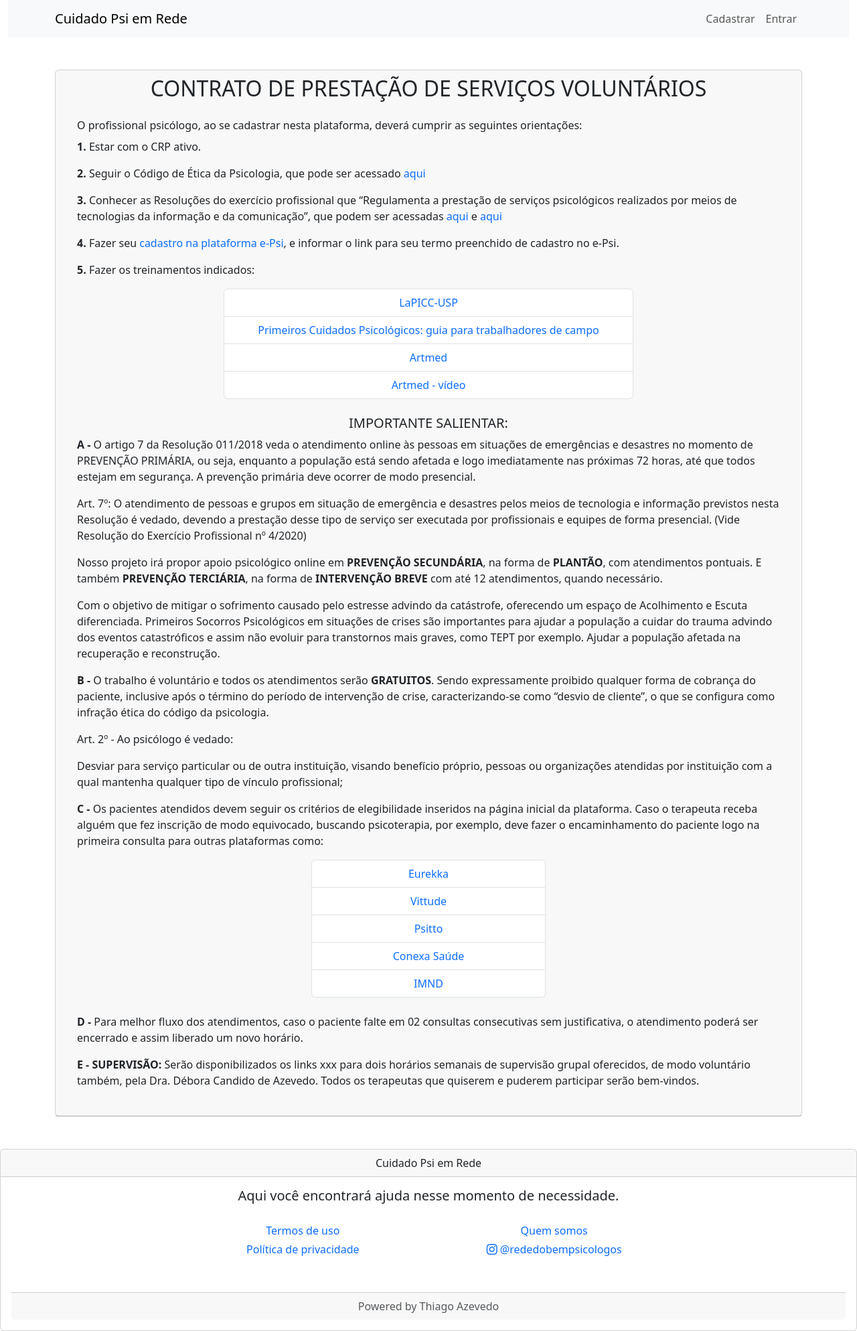
After one commit to thiagoarvore/voluntary, a Django app: page /contract/ in a window 1280 px wide. The commit adds this page. Shown: the whole page at 67% size. Run offline with Django 5.2, Linux system fonts and the light colour scheme; some libraries are stand-ins or nearby versions.

Commit message:
therapist voluntary services contract

```diff
--- a/app/urls.py
+++ b/app/urls.py
@@ -22,10 +22,13 @@ from django.shortcuts import render
 def index(request):
     return render(request, 'landingpage.html', {})
 
+def contract(request):
+    return render(request, 'therapist/contract.html', {})
 
 urlpatterns = [
     path('admin/', admin.site.urls),
     path('', index, name='landing_page'),
+    path('contract/', contract, name='contract_page'),
     path('', include('accounts.urls')),
     path('', include('calendars.urls')),
     path('', include('treatments.urls')),
--- a/services/mail.py
+++ b/services/mail.py
@@ -14,7 +14,7 @@ class Mail:
         patient_email = data['patient_email']
         send_mail(
             subject='Você tem uma nova consulta marcada!',
-            message=f'Você agendou uma consulta com {therapist}: {schedule}. Agora você pode entrar em contato pelo whatsapp: {therapist_whatsapp} e combinar como vocês conversarão.',
+            message=f'Você agendou uma consulta com {therapist}: {schedule}. Agora você pode entrar em contato pelo whatsapp: {therapist_whatsapp} e combinar como vocês conversarão. Lembre-se de mandar uma mensagem com antecedência, se possível, se apresentando.',
             from_email=self.__from_mail,
             recipient_list=[patient_email]
         )
--- a/templates/about_us.html
+++ b/templates/about_us.html
@@ -1,5 +1,6 @@
 {% extends "base.html" %}
 {% block content %}
+{% load static %}
 {% if user.profile.crp %}
     {% include "therapist/partials/navbar.html" %}
 {% elif user.profile.age %}
@@ -34,7 +35,10 @@
     <div class="card mb-3 text-dark bg-light border-light mx-auto col-8">
         <div class="card-body row">
             <div class="col-md-9 order-md-1 order-2">
-                <p> Simone é..  Candido de Azevedo, Doutora em Pediatria e Ciências aplicadas à Pediatria pela Universidade Federal de São Paulo (UNIFESP), Psicóloga Clínica e Mestre e</p>
+                <p> Simone Silvestrini Hallak, Psicóloga Clínica com Formação em Terapia Cognitiva Comportamental em Adulto,
+                    Criança e Adolescente , Orientadora Vocacional e Administradora de Empresa.  20 anos de experiência na área de Gestão de
+                    Pessoas  em empresas Globais atuando nas áreas de Diversidade , Inclusão e  Recursos Humanos.
+                    Nos últimos 6 anos atuando como psicóloga clínica com adolescentes, adultos e Orientadora Vocacional.</p>
             </div>
             <div class="col-md-3 order-md-2 order-1">
                 <p>foto2</p>
--- a/templates/base.html
+++ b/templates/base.html
@@ -4,7 +4,7 @@
   {% load static %}
   <meta charset="UTF-8">
   <meta name="viewport" content="width=device-width, initial-scale=1.0">
-  <title>Rede do Bem - Atendimento Psicológico Voluntário</title>
+  <title>Cuidado Psi em Rede - Atendimento Psicológico Voluntário</title>
   <link href="https://cdn.jsdelivr.net/npm/bootstrap@5.3.0-alpha1/dist/css/bootstrap.min.css" rel="stylesheet">
   <script src="https://cdn.jsdelivr.net/npm/bootstrap@5.3.0-alpha1/dist/js/bootstrap.bundle.min.js"></script>
   <link rel="stylesheet" href="https://cdn.jsdelivr.net/npm/bootstrap-icons@1.11.3/font/bootstrap-icons.min.css">
--- a/templates/firstlogin.html
+++ b/templates/firstlogin.html
@@ -2,7 +2,7 @@
 {% block content %}
     <nav class="navbar navbar-expand-lg navbar-light bg-light">
         <div class="container">
-            <a class="navbar-brand" href="#">Rede do Bem</a>
+            <a class="navbar-brand" href="#">Cuidado Psi em Rede</a>
         </div>
     </nav>
     <div class="text-center m-2 flex">
--- a/templates/partials/footer.html
+++ b/templates/partials/footer.html
@@ -1,23 +1,23 @@
 <div class="card text-center">
     <div class="card-header">
-      Rede do Bem
+      Cuidado Psi em Rede
     </div>
     <div class="card-body text-center">
       <div class="col-7 mx-auto">
         <h5 class="card-title mb-4">Aqui você encontrará ajuda nesse momento de necessidade.</h5>
         <div class="d-block d-md-none mb-5">
           <div class="m-1">
-            <a href="{% url 'usage_agreement' %}">Termos de uso</a>
+            <a class="text-decoration-none" href="{% url 'usage_agreement' %}">Termos de uso</a>
           </div>
           <div class="m-1">
-            <a href="{% url 'privacy_policy' %}">Política de privacidade</a>
+            <a class="text-decoration-none" href="{% url 'privacy_policy' %}">Política de privacidade</a>
           </div>
           <div class="m-1">
-            <a href="{% url 'about_us' %}">Quem somos</a>
+            <a class="text-decoration-none" href="{% url 'about_us' %}">Quem somos</a>
           </div>
           <div class="m-1">
-            <a href="https://www.instagram.com/rededobempsicologos/"><i class="bi bi-instagram"></i></a>
-            <a href="https://www.instagram.com/rededobempsicologos/">@rededobempsicologos</a>
+            <a class="text-decoration-none" href="https://www.instagram.com/rededobempsicologos/"><i class="bi bi-instagram"></i></a>
+            <a class="text-decoration-none" href="https://www.instagram.com/rededobempsicologos/">@rededobempsicologos</a>
           </div>
         </div>
 
--- a/templates/partials/navbar.html
+++ b/templates/partials/navbar.html
@@ -1,6 +1,6 @@
 <nav class="navbar navbar-expand-lg navbar-light bg-light">
   <div class="container">
-    <a class="navbar-brand" href="{% url 'landing_page' %}">Rede do Bem</a>
+    <a class="navbar-brand" href="{% url 'landing_page' %}">Cuidado Psi em Rede</a>
     <button class="navbar-toggler" type="button" data-bs-toggle="collapse" data-bs-target="#navbarNav" aria-controls="navbarNav" aria-expanded="false" aria-label="Toggle navigation">
       <span class="navbar-toggler-icon"></span>
     </button>
--- a/templates/patient/partials/navbar.html
+++ b/templates/patient/partials/navbar.html
@@ -1,6 +1,6 @@
 <nav class="navbar navbar-expand-lg navbar-light bg-light">
     <div class="container">
-      <a class="navbar-brand" href="{% url 'home' %}">Rede do Bem</a>
+      <a class="navbar-brand" href="{% url 'home' %}">Cuidado Psi em Rede</a>
       <button class="navbar-toggler" type="button" data-bs-toggle="collapse" data-bs-target="#navbarNav" aria-controls="navbarNav" aria-expanded="false" aria-label="Toggle navigation">
         <span class="navbar-toggler-icon"></span>
       </button>
--- a/templates/privacy_policy.html
+++ b/templates/privacy_policy.html
@@ -76,7 +76,7 @@
 
                 <h5>8. Contato</h5>
                 <p><strong>8.1.</strong> Se você tiver dúvidas sobre esta Política de Privacidade
-                    ou sobre as práticas de privacidade da Empresa, entre em contato conosco pelo e-mail noreply.rededobem@gmail.com.</p>
+                    ou sobre as práticas de privacidade da Empresa, entre em contato conosco pelo e-mail cuidadopsiemrede@gmail.com.</p>
 
                 <p>Ao utilizar o software, você concorda com a coleta, uso e compartilhamento de suas informações
                     pessoais conforme descrito nesta Política de Privacidade e no Termo de Uso. Se você não concordar com
--- /dev/null
+++ b/templates/therapist/contract.html
@@ -0,0 +1,98 @@
+{% extends "base.html" %}
+{% block content %}
+{% if user.is_authenticated %}
+    {% if user.profile.crp %}
+        {% include "therapist/partials/navbar.html" %}
+    {% elif user.profile.age %}
+        {% include "patient/partials/navbar.html" %}
+    {% endif %}
+{% else %}
+    {% include "partials/navbar.html" %}
+{% endif %}
+<div class="container mx-auto m-5">
+    <div class="card">
+        <div class="card-header">
+            <div class="text-center">
+                <h2>CONTRATO DE PRESTAÇÃO DE SERVIÇOS VOLUNTÁRIOS</h2>
+            </div>
+            <div class="card-body">
+
+</h5 class="m-1 text-center">O profissional psicólogo, ao se cadastrar nesta plataforma, deverá cumprir as seguintes orientações:</h5>
+<div class="my-2">
+    <p><strong>1. </strong>Estar com o CRP ativo.</p>
+</div>
+<div class="my-2">
+    <p><strong>2. </strong>Seguir o Código de Ética da Psicologia, que pode ser acessado <a class="text-decoration-none" href="https://www.crpsp.org/pagina/view/49/codigo-de-etica">aqui</a></p>
+</div>
+
+
+<p><strong>3. </strong>Conhecer as Resoluções do exercício profissional que “Regulamenta a prestação de serviços psicológicos realizados por meios de
+    tecnologias da informação e da comunicação”, que podem ser acessadas
+    <a class="text-decoration-none" href="https://atosoficiais.com.br/cfp/resolucao-do-exercicio-profissional-n-11-2018-regulamenta-a-prestacao-de-servicos-psicologicos-realizados-por-meios-de-tecnologias-da-informacao-e-da-comunicacao-e-revoga-a-resolucao-cfp-no-11-2012?origin=instituicao&q=011/2018">aqui</a>
+    e <a class="text-decoration-none" href="https://atosoficiais.com.br/cfp/resolucao-do-exercicio-profissional-n-4-2020-dispoe-sobre-regulamentacao-de-servicos-psicologicos-prestados-por-meio-de-tecnologia-da-informacao-e-da-comunicacao-durante-a-pandemia-do-covid-19?origin=instituicao">aqui</a></p>
+
+
+<p><strong>4. </strong>Fazer seu <a class="text-decoration-none" href="https://e-psi.cfp.org.br/cadastro-simplificado/encontrarRegistro">cadastro na plataforma e-Psi</a>, e informar o link para seu termo preenchido de
+    cadastro no e-Psi.</p>
+
+
+<p><strong>5. </strong>Fazer os treinamentos indicados:</p>
+<div class="text-center col-md-7 mx-auto mb-4">
+    <ul class="list-group">
+        <li class="list-group-item"><a class="text-decoration-none" href="https://linktr.ee/lapiccusp?fbclid=PAZXh0bgNhZW0CMTEAAaaXn-jzg0cHbZDsOPdEJHRoEKSrpkcLuuvwdNkIVHWuB_51ov0JY8hlRrk_aem_ATGp5XGpgSJVod_xKnYK8UPLbTsuHx2RfPMj6tguttI1oIPkQ-0-3rUTfwxwYaMZ9srqa2Uj2IKTQbEBJOrLwSxM">LaPICC-USP</a></li>
+        <li class="list-group-item"><a class="text-decoration-none" href="https://iris.paho.org/bitstream/handle/10665.2/7676/9788579670947_por.pdf?sequence=1&isAllowed=y">Primeiros Cuidados Psicológicos: guia para trabalhadores de campo</a></li>
+        <li class="list-group-item"><a class="text-decoration-none" href="https://www.artmed.com.br/artigos/artmed-disponibiliza-conteudos-de-apoio-para-profissionais-da-saude-em-situacoes-emergencias">Artmed</a></li>
+        <li class="list-group-item"><a class="text-decoration-none" href="https://www.youtube.com/watch?v=ns0hHAYC_Hc">Artmed - vídeo</a></li>
+    </ul>
+</div>
+
+<h5 class="text-center">IMPORTANTE SALIENTAR:</h5>
+
+
+<p><strong>A - </strong>O artigo 7 da Resolução 011/2018 veda o atendimento online às pessoas em situações de emergências e desastres no momento de PREVENÇÃO PRIMÁRIA,
+    ou seja, enquanto a população está sendo afetada e logo imediatamente nas próximas 72 horas,
+    até que todos estejam em segurança. A prevenção primária deve ocorrer de modo presencial.</p>
+<p>Art. 7º: O atendimento de pessoas e grupos em situação de emergência e desastres pelos meios de tecnologia e informação previstos nesta Resolução é vedado,
+    devendo a prestação desse tipo de serviço ser executada por profissionais e equipes de forma presencial. (Vide Resolução do Exercício Profissional nº 4/2020)</p>
+<p>Nosso projeto irá propor apoio psicológico online em <strong>PREVENÇÃO SECUNDÁRIA</strong>, na forma de <strong>PLANTÃO</strong>, com atendimentos pontuais.
+    E também <strong>PREVENÇÃO TERCIÁRIA</strong>, na forma de <strong>INTERVENÇÃO BREVE</strong> com até 12 atendimentos, quando necessário.</p>
+<p>Com o objetivo de mitigar o sofrimento causado pelo estresse advindo da catástrofe, oferecendo um espaço de Acolhimento e Escuta diferenciada.
+    Primeiros Socorros Psicológicos em situações de crises são importantes para ajudar a população a cuidar do trauma advindo dos eventos catastróficos e
+    assim não evoluir para transtornos mais graves, como TEPT por exemplo. Ajudar a população afetada na recuperação e reconstrução.</p>
+
+
+<p><strong>B - </strong>O trabalho é voluntário e todos os atendimentos serão <strong>GRATUITOS</strong>. Sendo expressamente proibido qualquer forma de cobrança do paciente,
+    inclusive após o término do período de intervenção de crise, caracterizando-se como “desvio de cliente”,
+    o que se configura como infração ética do código da psicologia.</p>
+<p>Art. 2º - Ao psicólogo é vedado:</p>
+<p>Desviar para serviço particular ou de outra instituição, visando benefício próprio, pessoas ou organizações atendidas por instituição com
+    a qual mantenha qualquer tipo de vínculo profissional;
+</p>
+
+<p><strong>C - </strong>Os pacientes atendidos devem seguir os critérios de elegibilidade inseridos na página inicial da plataforma.
+    Caso o terapeuta receba alguém que fez inscrição de modo equivocado, buscando
+    psicoterapia, por exemplo, deve fazer o encaminhamento do paciente logo na primeira consulta para outras plataformas como:</p>
+    <div class="text-center col-md-4 mx-auto mb-4">
+        <ul class="list-group">
+            <li class="list-group-item"><a class="text-decoration-none" href="https://eurekka.me/terapia/?ist_privacy_policy=accepted">Eurekka</a></li>
+            <li class="list-group-item"><a class="text-decoration-none" href="https://www.vittude.com/">Vittude</a></li>
+            <li class="list-group-item"><a class="text-decoration-none" href="https://www.psitto.com.br/ ">Psitto</a></li>
+            <li class="list-group-item"><a class="text-decoration-none" href="https://parcerias.conexasaude.com.br">Conexa Saúde</a></li>
+            <li class="list-group-item"><a class="text-decoration-none" href="https://imnd.com.br/">IMND</a></li>
+        </ul>
+    </div>
+
+<p><strong>D - </strong>Para melhor fluxo dos atendimentos, caso o paciente falte em 02 consultas consecutivas sem justificativa, o atendimento
+    poderá ser encerrado e assim liberado um novo horário.</p>
+
+
+<p><strong>E - SUPERVISÃO: </strong>Serão disponibilizados os links xxx para dois horários semanais de supervisão grupal  oferecidos, de modo voluntário também, pela Dra. Débora Candido de Azevedo.
+    Todos os terapeutas que quiserem e puderem participar serão bem-vindos.
+</p>
+
+            </div>
+        </div>
+    </div>
+</div>
+
+{% endblock content %}
--- a/templates/therapist/partials/navbar.html
+++ b/templates/therapist/partials/navbar.html
@@ -1,17 +1,15 @@
 <nav class="navbar navbar-expand-lg navbar-light bg-light">
     <div class="container">
-      <a class="navbar-brand" href="{% url 'home' %}">Rede do Bem</a>
+      <a class="navbar-brand" href="{% url 'home' %}">Cuidado Psi em Rede</a>
       <button class="navbar-toggler" type="button" data-bs-toggle="collapse" data-bs-target="#navbarNav" aria-controls="navbarNav" aria-expanded="false" aria-label="Toggle navigation">
         <span class="navbar-toggler-icon"></span>
       </button>
       <div class="collapse navbar-collapse" id="navbarNav">
         <ul class="navbar-nav ms-auto">
-          {% if user.profile.crp_check %}
-            {% if user.profile.trained %}
+          {% if user.profile.crp_check  and user.profile.trained %}
               <li class="nav-item">
                 <a class="nav-link" href="{% url 'new_calendar' %}">Disponibilizar Horário</a>
               </li>
-            {% endif %}
           {% endif %}
           {% if user.profile.calendars.exists %}
             <li class="nav-item">
--- a/templates/usage_agreement.html
+++ b/templates/usage_agreement.html
@@ -18,7 +18,7 @@
             <div class="card-body text-center">
 
 <p>Este Termo de Uso (&quot;Termo&quot;) estabelece as condições para a utilização do Software
-voluntário desenvolvido por Rede do Bem (&quot;Software&quot;), que proporciona uma plataforma de
+voluntário desenvolvido por Cuidado Psi em Rede(&quot;Software&quot;), que proporciona uma plataforma de
 conexão entre terapeutas e pacientes para a contratação de serviços relacionados a atendimentos psicológicos.</p>
 
 <h5 clas="m-1">1. Aceitação dos Termos</h5>
@@ -169,7 +169,7 @@ vigor e efeito.</p>
 São Paulo - Brasil, sem consideração a seus princípios de conflitos de leis.
 Ao utilizar o Software, você reconhece que leu, entendeu e concorda com estes Termos
 de Uso. Se tiver alguma dúvida sobre estes Termos, entre em contato conosco:
-noreply.rededobem@gmail.com</p>
+cuidadopsiemrede@gmail.com</p>
             </div>
         </div>
     </div>
--- a/treatments/views.py
+++ b/treatments/views.py
@@ -10,9 +10,11 @@ from django.views.generic import CreateView, UpdateView, ListView
 from sweetify.views import SweetifySuccessMixin
 import sweetify
 
+
 @login_required(login_url='login')
 def sending_mail(request):
     return render(request, 'patient/partials/sending_mail.html')
+
 
 @login_required(login_url='login')
 def treatment_create_view(request, therapist_id, schedule_id):
```
Also changed, not shown: templates/landingpage.html (+16 -4 lines), templates/therapist/first.html (+15 -2 lines), templates/therapist/home.html (+9 -1 lines), app/settings.py (line endings or trailing spaces), calendars/views.py (line endings or trailing spaces), treatments/signals.py (line endings or trailing spaces).
